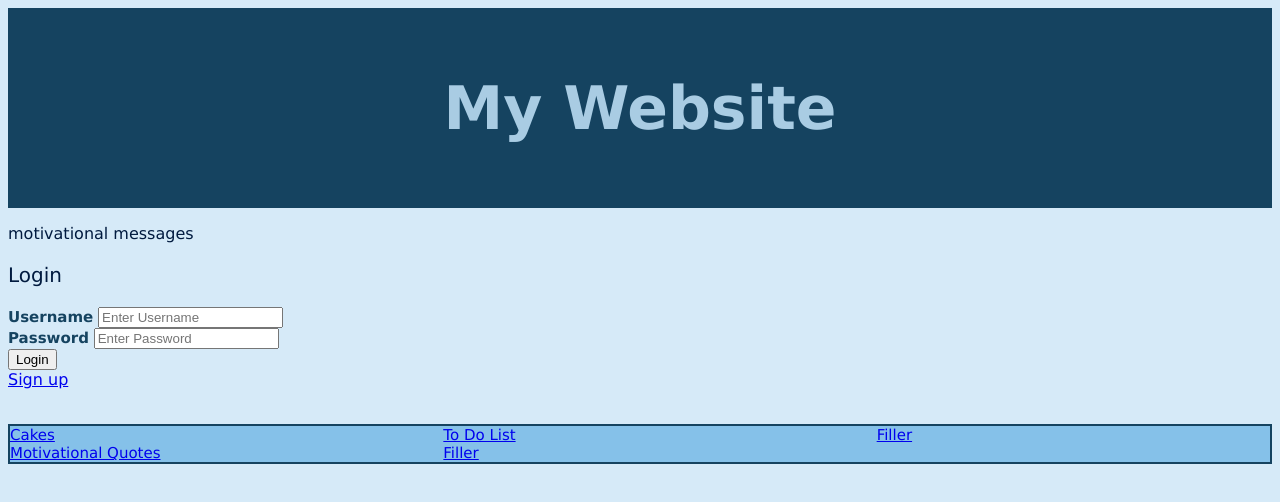
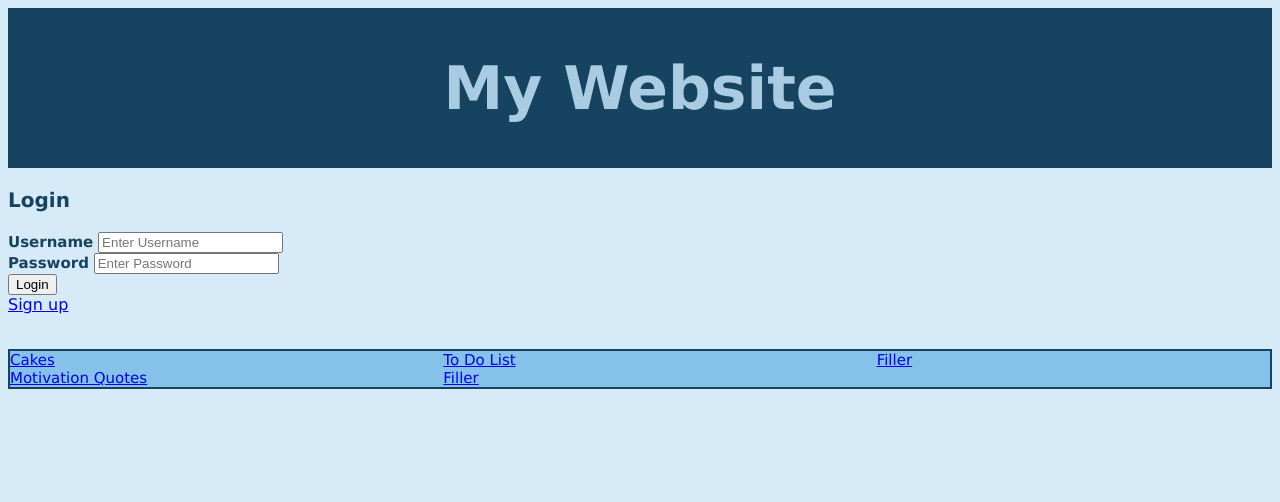
Before and after one commit to williamsauvageau/newhacks2021, a plain HTML site: page templates/index.html in a window 1280 px wide. Drawn offline with Linux system fonts and the light colour scheme.

Commit message:
Update index.html

```diff
--- a/templates/index.html
+++ b/templates/index.html
@@ -3,7 +3,7 @@
 <style>
 #TopHeader {
     border: 0px solid #154360;
-    padding: 25px;
+    padding: 5px;
     background: #154360;
     font-size: 30px;
     color: #A9CCE3;
@@ -18,7 +18,9 @@
     column-gap: 40px;
 }
 #LoginHeader {
-
+    font-size: 20px;
+    color: #154360;
+    font-weight: bold;
 }
 #Login {
     font-size: 15px;
@@ -31,10 +33,12 @@
 <div id="TopHeader">
     <h1>My Website</h1>
 </div>
-<p> motivational messages</p>
 
+<div id="LoginHeader">
 <p style="font-size: 20px"> Login</p>
+</div>
 </body>
+
 <form action="action_page.php" method="post">
   <div id="Login">
     <label for="uname"><b>Username</b></label>
@@ -43,7 +47,7 @@
     <br>
 
     <label for="psw"><b>Password</b></label>
-    <input type="password" placeholder="Enter Password" name="psw" required>
+    <input type="password " placeholder="Enter Password" name="psw" required>
 
     <br>
 
@@ -59,7 +63,7 @@
 <div id="HyperLinks">
     <a href="http://127.0.0.1:5000/cakes">Cakes</a>
     <br>
-    <a href="http://127.0.0.1:5000/motivational">Motivational Quotes</a>
+    <a href="http://127.0.0.1:5000/motivational">Motivation Quotes</a>
     <br>
     <a href="http://127.0.0.1:5000/todo">To Do List</a>
     <br>
```
